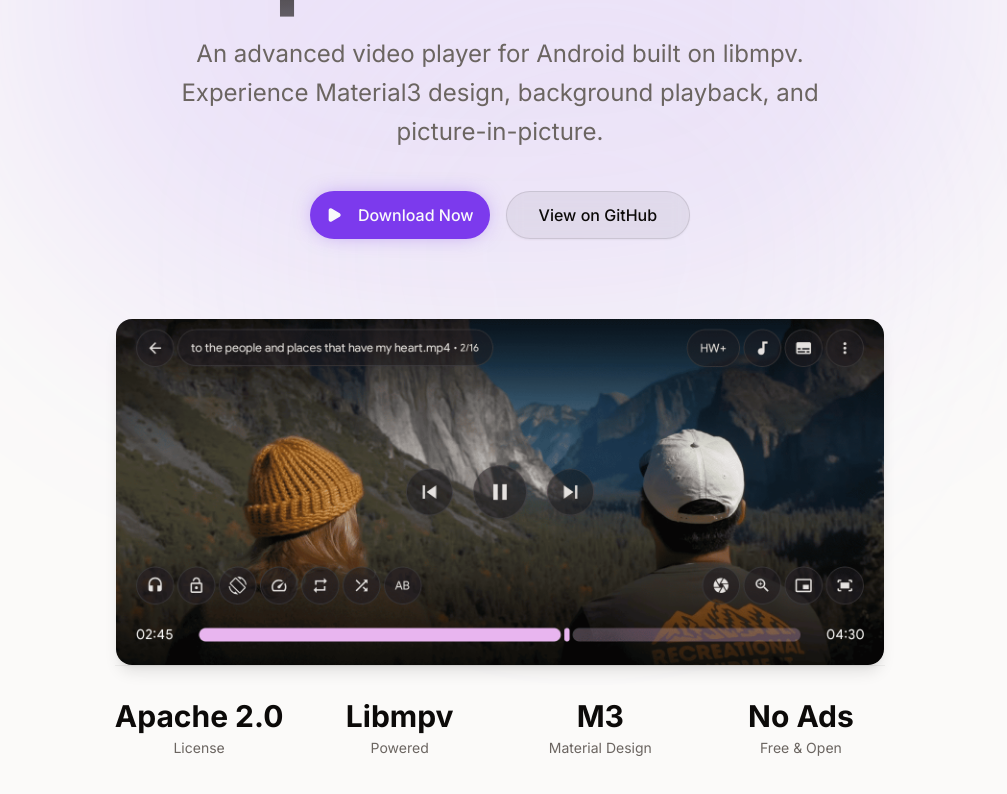
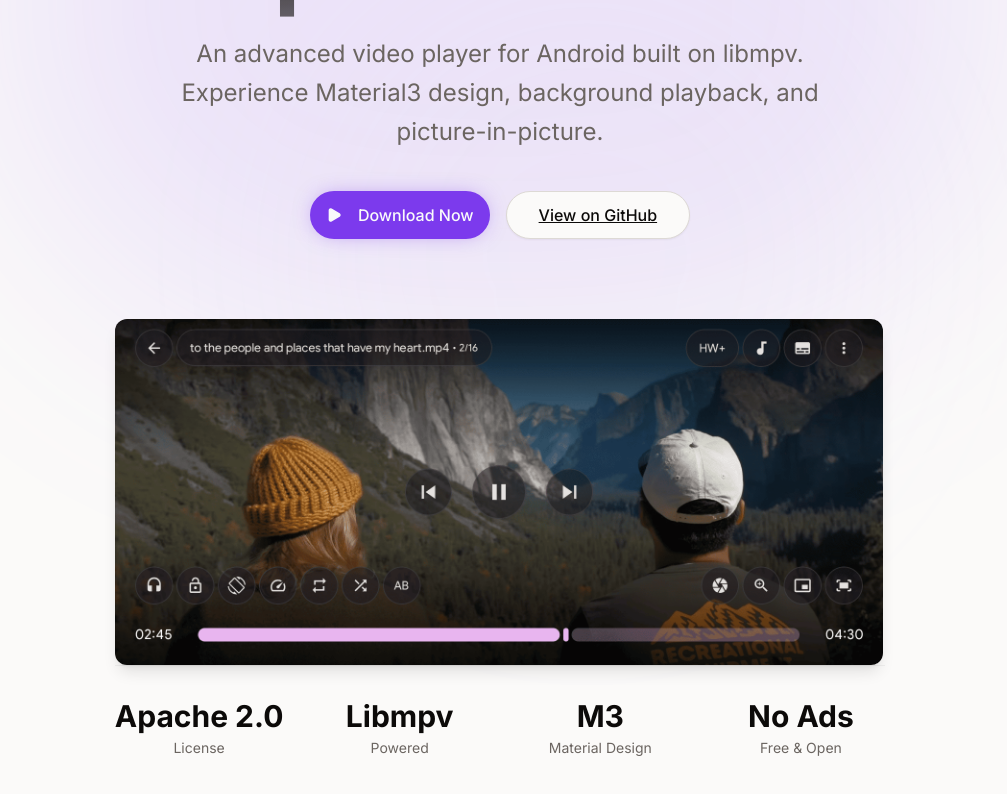
Before and after one commit to 7lilnewbie/mpvWebsite, a Next.js app: page / in a window 1280 px wide. Shown: the part 348-1142 px from the top of the page, without its empty margins (140-1147 px from the left). Built offline with nearby package versions, Linux system fonts and the light colour scheme; no server answers.

Commit message:
Update hero.tsx

```diff
--- a/components/sections/hero.tsx
+++ b/components/sections/hero.tsx
@@ -109,18 +109,19 @@ export function HeroSection({ version }: { version?: string }) {
           <Button
             size="lg"
             variant="outline"
-            className="h-12 px-8 text-base border-foreground/10 bg-foreground/5 hover:bg-foreground/10 text-foreground backdrop-blur-sm rounded-full transition-all duration-300"
+            className="h-12 px-8 text-base text-foreground underline rounded-full transition-all duration-300"
             onClick={() => window.open(siteConfig.links.github, "_blank")}
           >
             View on GitHub
           </Button>
         </motion.div>
+
        {/* Hero Image after the buttons */}
        <motion.img
          variants={itemVariants}
          src="/player.png"
          alt="Hero Image"
-         className="mt-0 max-w-screen-md w-full mx-auto rounded-2xl shadow-lg"
+         className="max-w-screen-md w-full rounded-lg shadow-lg"
        >
      </motion.img>
 
```
